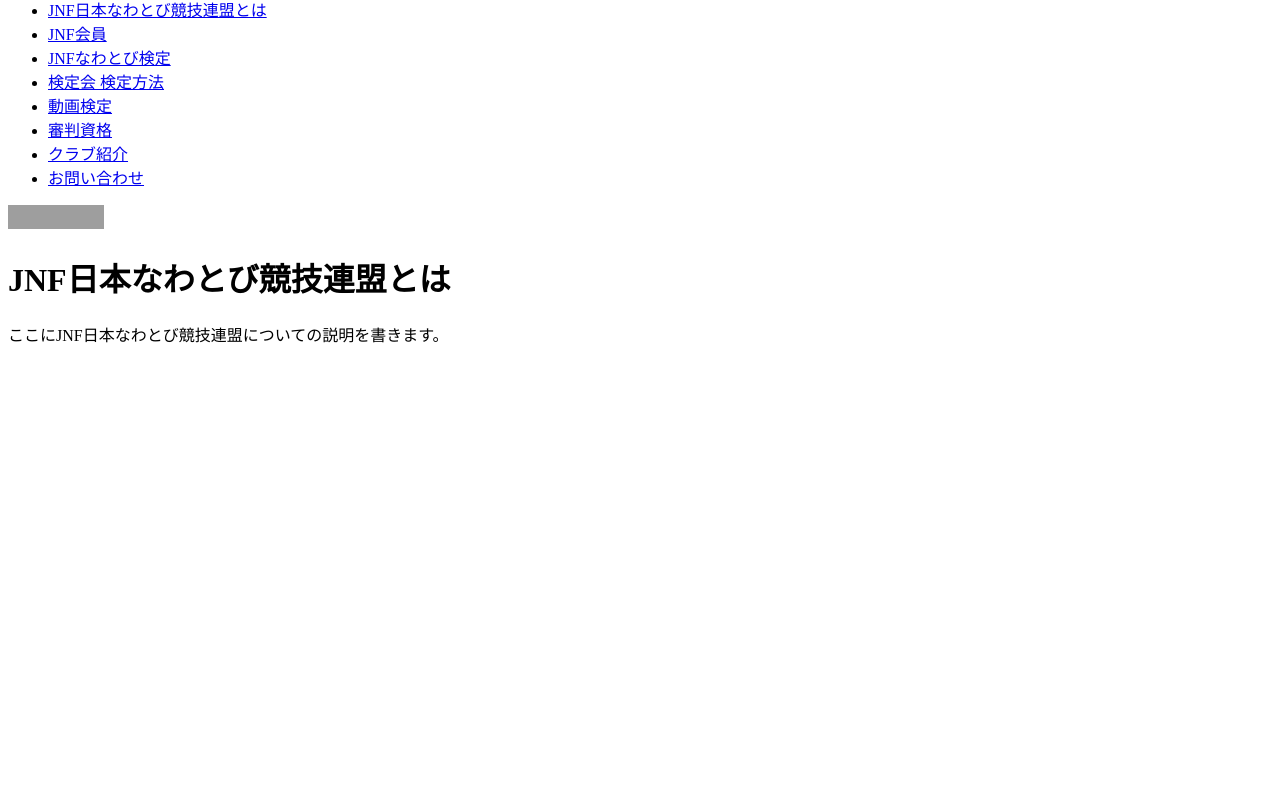
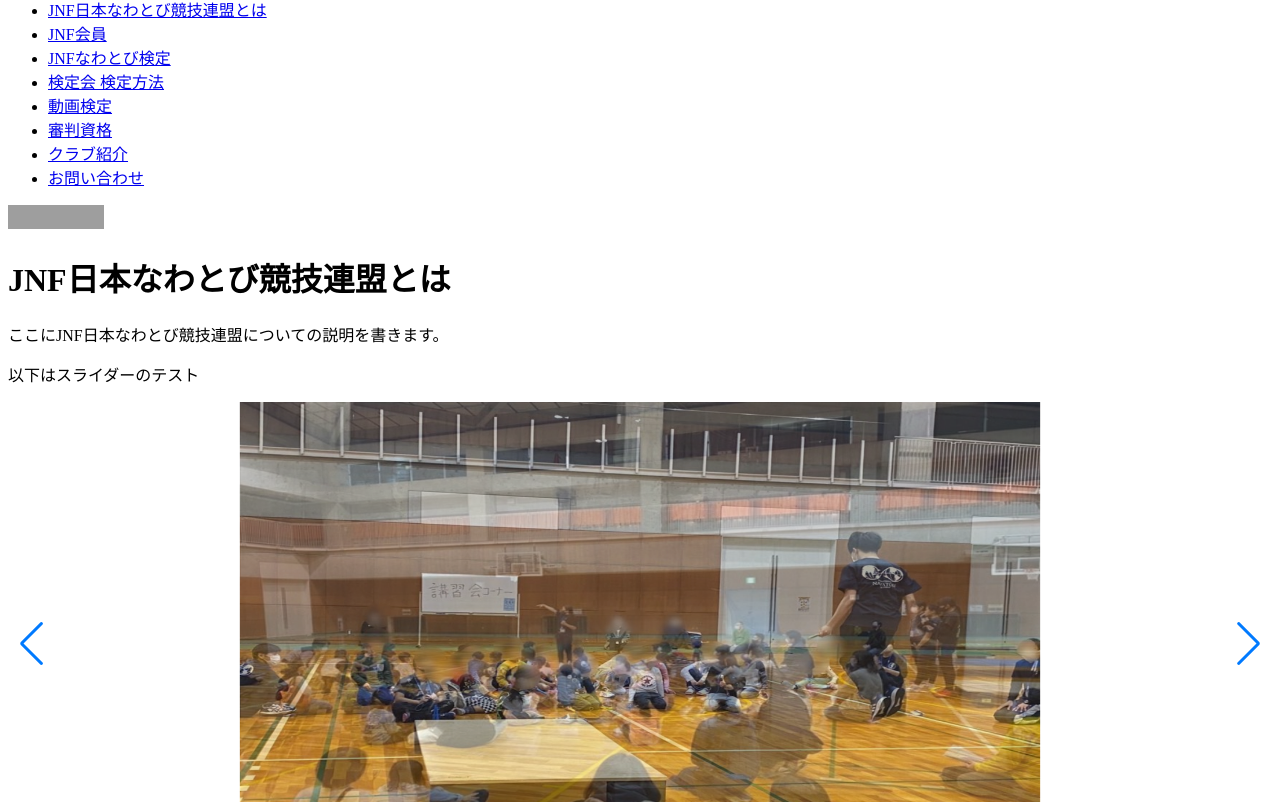
Before and after one commit to T-custom/jnf-web, a Next.js app: page / in a window 1280 px wide. Shown: the part 81-891 px from the top of the page. Before the commit the page ends 800 px from the top, so only its background shows below. Built offline with nearby package versions, Linux system fonts and the light colour scheme; grey boxes are pictures that could not be loaded.

Commit message:
add ホーム画面のスライダー

```diff
--- a/pages/index.tsx
+++ b/pages/index.tsx
@@ -1,6 +1,7 @@
 // ホーム画面
 import React from 'react';
 import Header from '../src/components/Header';
+import SliderHome from '../src/components/SliderHome'
 
 const HomePage = () => {
     return (
@@ -8,7 +9,11 @@
             <Header />
             <h1>JNF日本なわとび競技連盟とは</h1>
             <p>ここにJNF日本なわとび競技連盟についての説明を書きます。</p>
+
+            <p>以下はスライダーのテスト</p>
+            <SliderHome />
         </div>
+
     );
 };
 
--- /dev/null
+++ b/src/components/SliderHome.tsx
@@ -0,0 +1,97 @@
+// /components/SliderHome.tsx
+
+import React, { useRef } from 'react';
+import { Swiper, SwiperSlide } from 'swiper/react';
+import { Navigation, Pagination, Scrollbar, A11y, Autoplay, EffectFade } from 'swiper/modules';
+import 'swiper/css';
+import 'swiper/css/navigation';
+import 'swiper/css/pagination';
+import 'swiper/css/scrollbar';
+import 'swiper/css/effect-fade';
+import Image from 'next/image';
+
+const SliderHome = () => {
+    const progressRef = useRef<HTMLDivElement>(null);
+
+    // 画像リストの例
+    const images = [
+        '/images/hyogo1.jpg',
+        '/images/hyogo2.jpg',
+        '/images/hyogo3.jpg',
+        '/images/hyogo4.jpg',
+    ];
+
+    return (
+        <div className="slider-container">
+            <Swiper
+                modules={[Navigation, Pagination, Scrollbar, A11y, Autoplay, EffectFade]}
+                slidesPerView={1}
+                effect="fade"
+                speed={2000}
+                navigation
+                pagination={{ clickable: true }}
+                autoplay={{ delay: 5000, disableOnInteraction: false }}
+                onAutoplayTimeLeft={(swiper, time, progress) => {
+                    if (progressRef.current) {
+                        progressRef.current.style.transform = `scaleX(${progress})`;
+                    }
+                }}
+            >
+                {images.map((src, index) => (
+                    <SwiperSlide key={index} className="slide">
+                        <div className="image-container">
+                            <Image
+                                src={src}
+                                alt={`Slide ${index + 1}`}
+                                width={800}
+                                height={480}
+                                className="image"
+                            />
+                        </div>
+                    </SwiperSlide>
+                ))}
+            </Swiper>
+
+            <style jsx>{`
+                .slider-container {
+                    width: 100%;
+                    height: 50vh;
+                    position: relative;
+                    overflow: hidden;
+                }
+
+                .slide {
+                    display: flex;
+                    align-items: center;
+                    justify-content: center;
+                    height: 100%;
+                }
+
+                .image-container {
+                    position: relative;
+                    width: 100%;
+                    height: 100%;
+                    text-align: center;
+                }
+
+                .progress-bar-background {
+                    position: absolute;
+                    bottom: 0;
+                    left: 0;
+                    width: 100%;
+                    height: 4px;
+                    background-color: #d1d5db; /* グレー背景色 */
+                }
+
+                .progress-bar-fill {
+                    height: 100%;
+                    background-color: #3b82f6; /* プログレスバーの青色 */
+                    transform-origin: left;
+                    transition: transform 3s linear;
+                }
+            `}</style>
+        </div>
+    );
+};
+
+export default SliderHome;
```
Also changed, not shown: package.json (+5 -4 lines), public/images/hyogo1.jpg (renamed from public/images/nagoya1.jpg), 1 other file (tests, documents, lock files or other folders).
